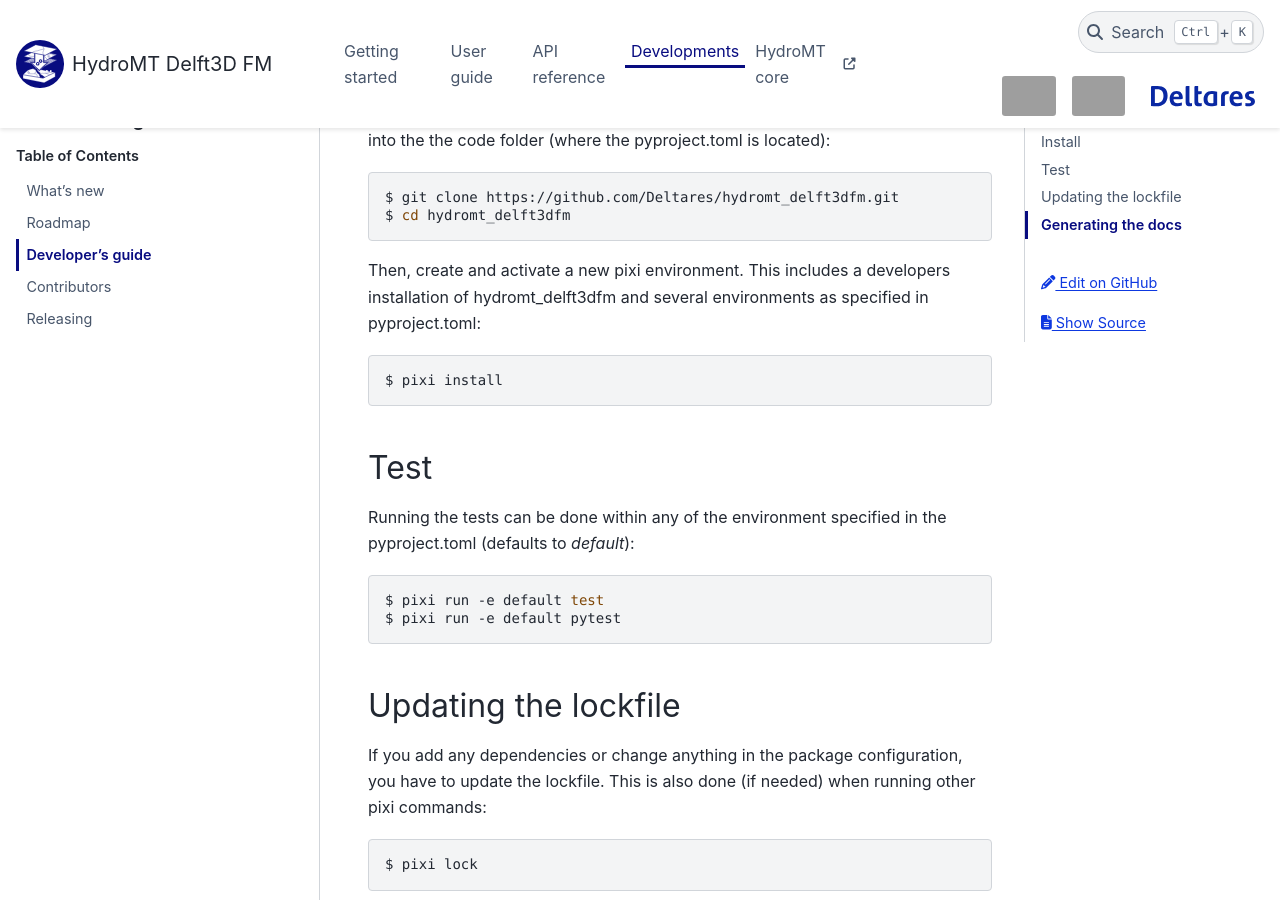
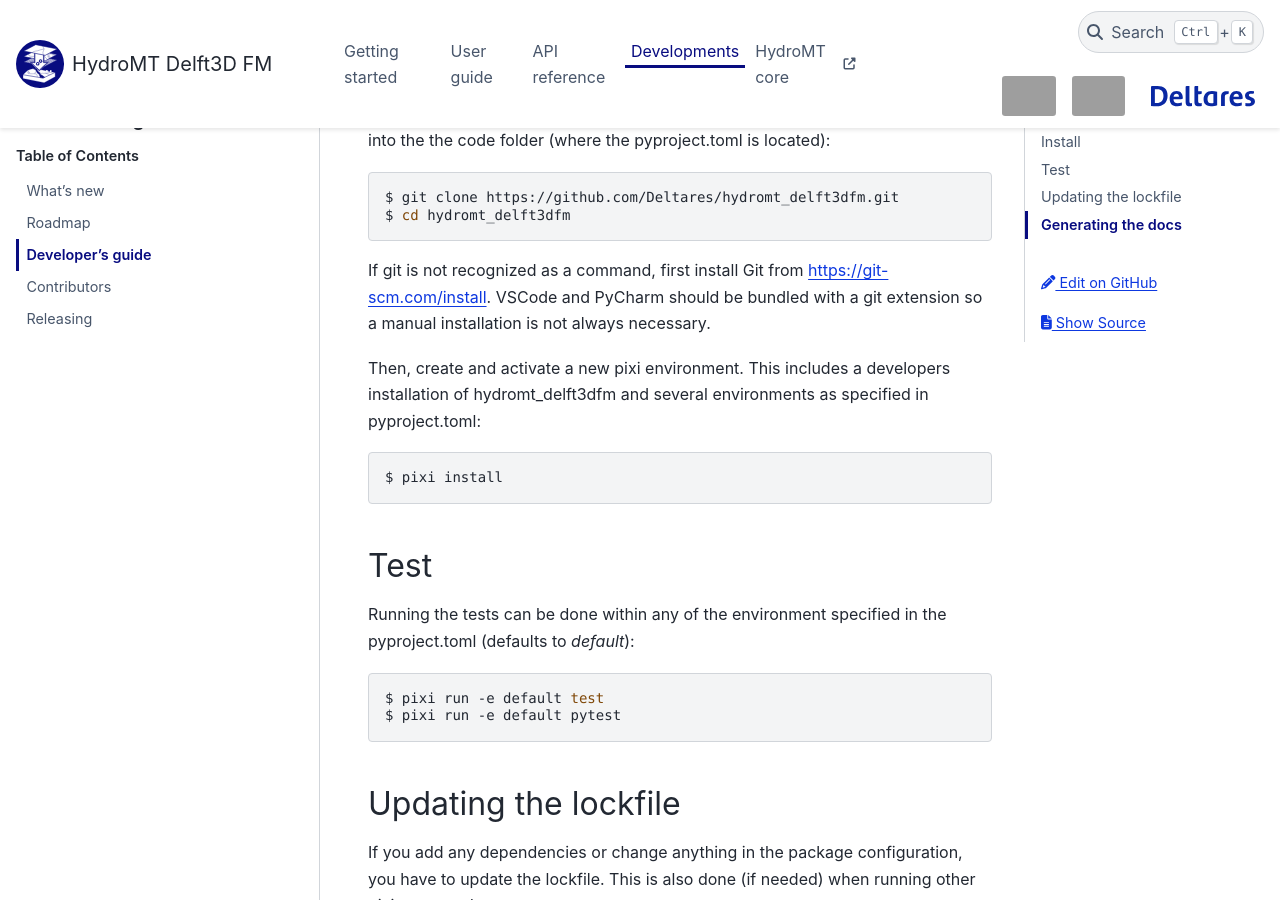
Before and after one commit to Deltares/hydromt_delft3dfm, a Sphinx documentation site: the page built from docs/dev_guide/dev_guide.rst, in a window 1280 px wide and 900 px high, scrolled down 394 px. Built offline with Sphinx 7.4.7 and the PyData theme 0.15.4, drawn with Linux system fonts in a browser that asks for light colours; pages that are not in the unit, such as notebooks, are missing from menus; grey boxes are pictures that could not be loaded.

Commit message:
added git

```diff
--- a/docs/dev_guide/dev_guide.rst
+++ b/docs/dev_guide/dev_guide.rst
@@ -18,6 +18,8 @@
 
     $ git clone https://github.com/Deltares/hydromt_delft3dfm.git
     $ cd hydromt_delft3dfm
+
+If git is not recognized as a command, first install Git from `<https://git-scm.com/install>`_. VSCode and PyCharm should be bundled with a git extension so a manual installation is not always necessary.
 
 Then, create and activate a new pixi environment. This  includes a developers installation of hydromt_delft3dfm and several environments as specified in pyproject.toml:
 
```
